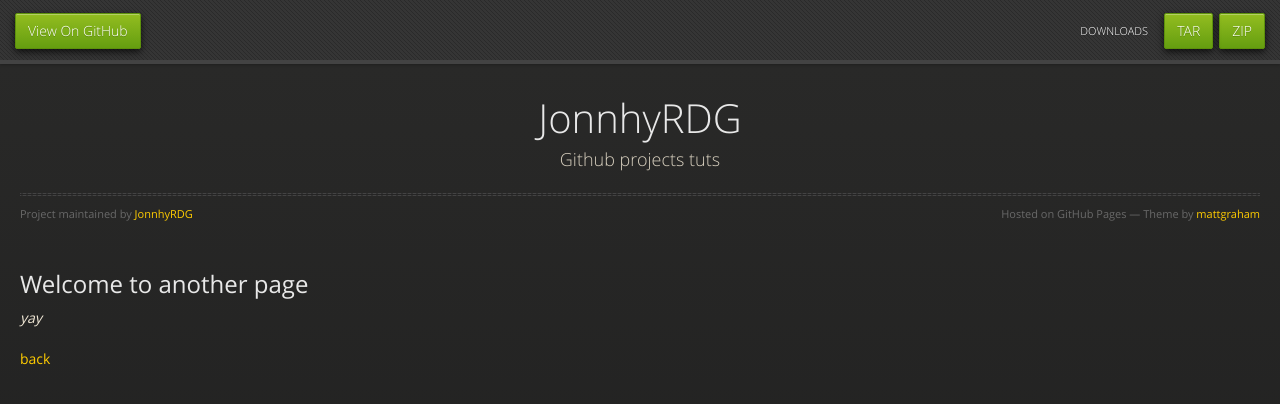
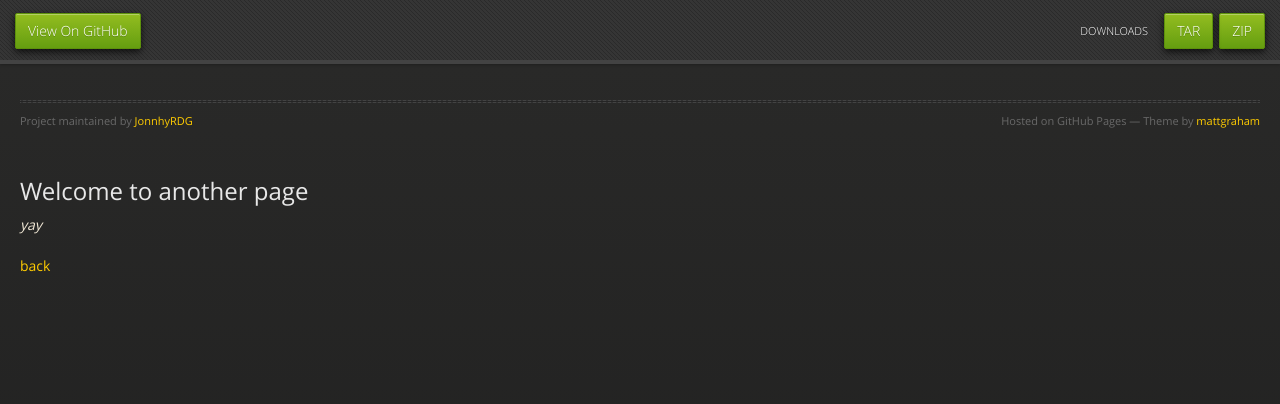
Before and after one commit to JonnhyRDG/jonnhyRDG.github.io, a Jekyll site: the page built from another-page.md, in a window 1280 px wide. Shown: the top 404 px of the page. Built offline with Jekyll 4.4.1, drawn with Linux system fonts in a browser that asks for light colours; our own code applies the rules of GitHub Pages for plain Markdown files.

Commit message:
default layout test

```diff
--- a/_layouts/default.html
+++ b/_layouts/default.html
@@ -35,8 +35,8 @@
 
       <section>
         <div id="title">
-          <h1>{{ site.title | default: site.github.repository_name }}</h1>
-          <p>{{ site.description | default: site.github.project_tagline }}</p>
+          <!-- <h1>{{ site.title | default: site.github.repository_name }}</h1>
+          <p>{{ site.description | default: site.github.project_tagline }}</p> -->
           <hr>
           <span class="credits left">Project maintained by <a href="{{ site.github.owner_url }}">{{ site.github.owner_name }}</a></span>
           <span class="credits right">Hosted on GitHub Pages &mdash; Theme by <a href="https://twitter.com/mattgraham">mattgraham</a></span>
```
